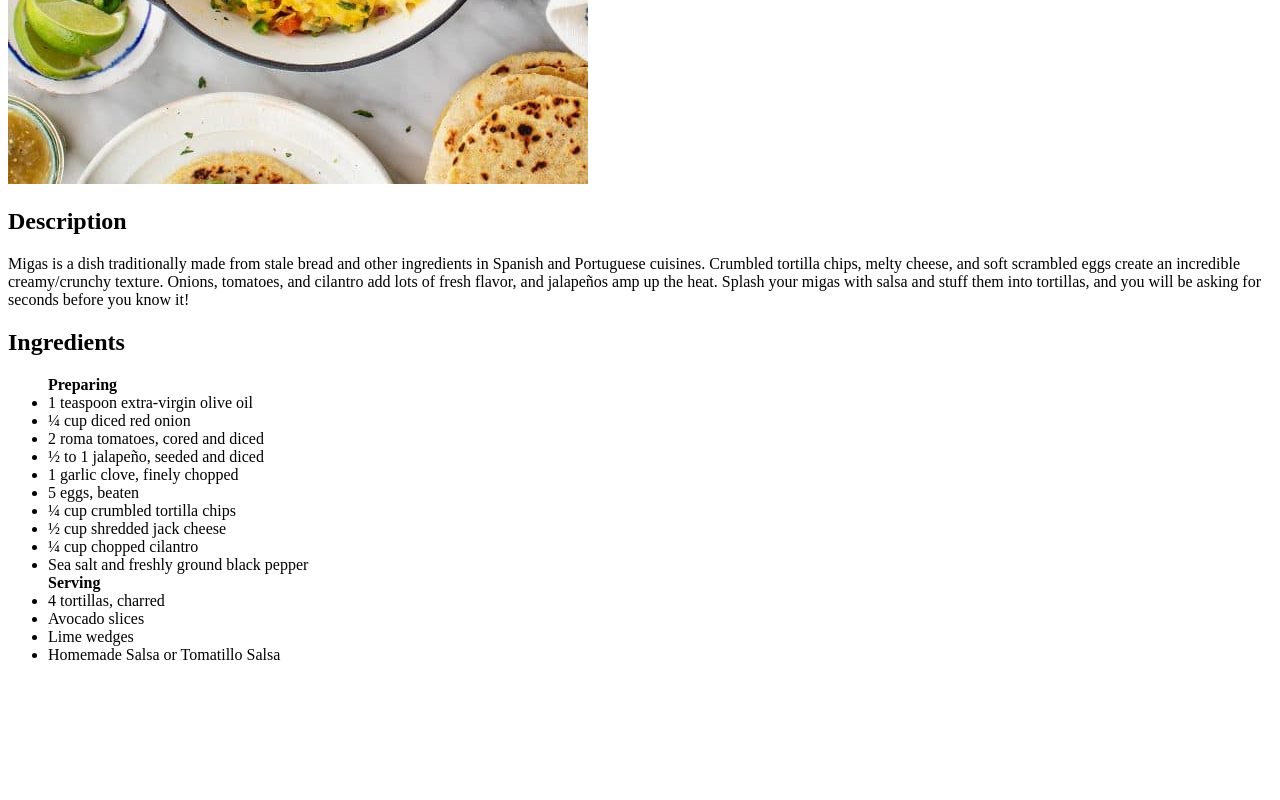
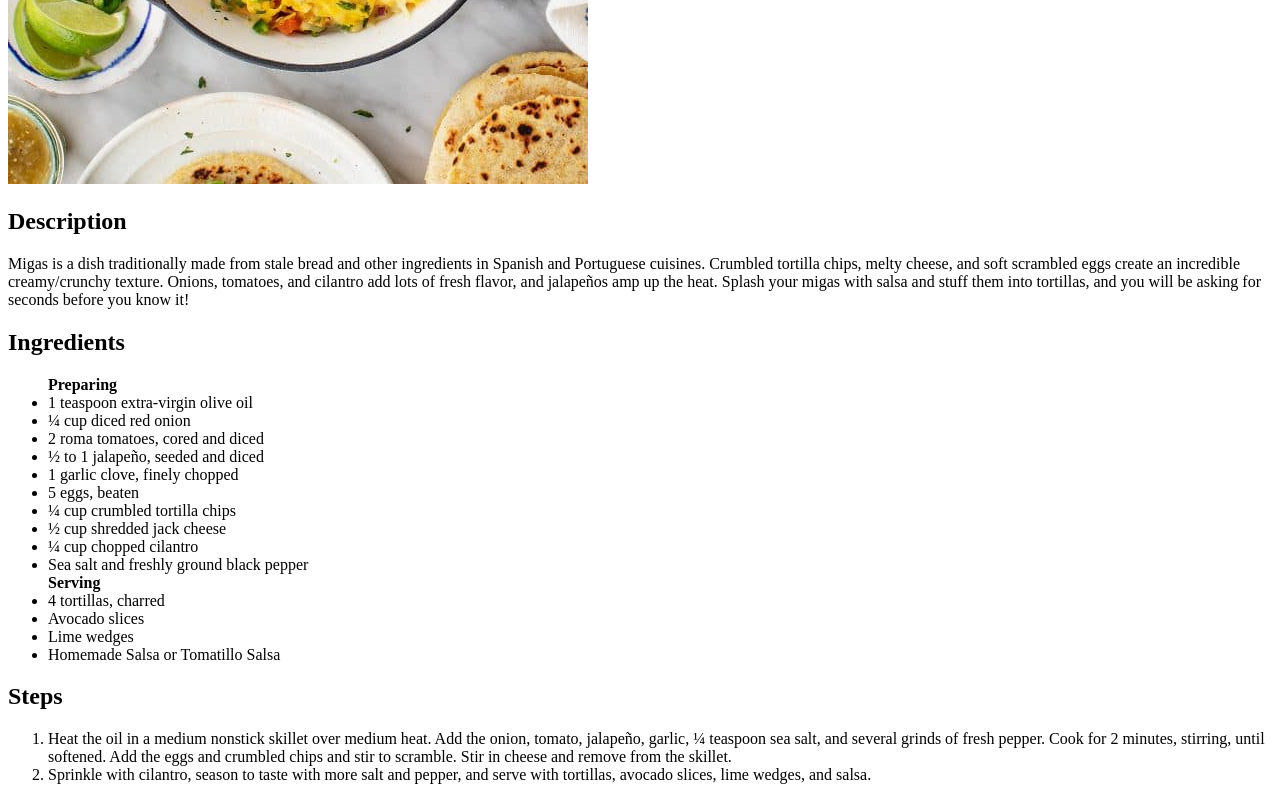
Before and after one commit to rish4883/odin-recipes, a plain HTML site: page recipes/migas.html in a window 1280 px wide. Shown: the part 580-1380 px from the top of the page. Before the commit the page ends 1260 px from the top, so only its background shows below. Drawn offline with Linux system fonts and the light colour scheme.

Commit message:
Add cooking instructions

```diff
--- a/recipes/migas.html
+++ b/recipes/migas.html
@@ -34,5 +34,13 @@
             </ul>
         </p>
 
+        <h2>Steps</h2>
+        <p>
+            <ol>
+                <li>Heat the oil in a medium nonstick skillet over medium heat. Add the onion, tomato, jalapeño, garlic, ¼ teaspoon sea salt, and several grinds of fresh pepper. Cook for 2 minutes, stirring, until softened. Add the eggs and crumbled chips and stir to scramble. Stir in cheese and remove from the skillet.</li>
+                <li>Sprinkle with cilantro, season to taste with more salt and pepper, and serve with tortillas, avocado slices, lime wedges, and salsa.</li>
+            </ol>
+        </p>
+
     </body>
 </html>
```
